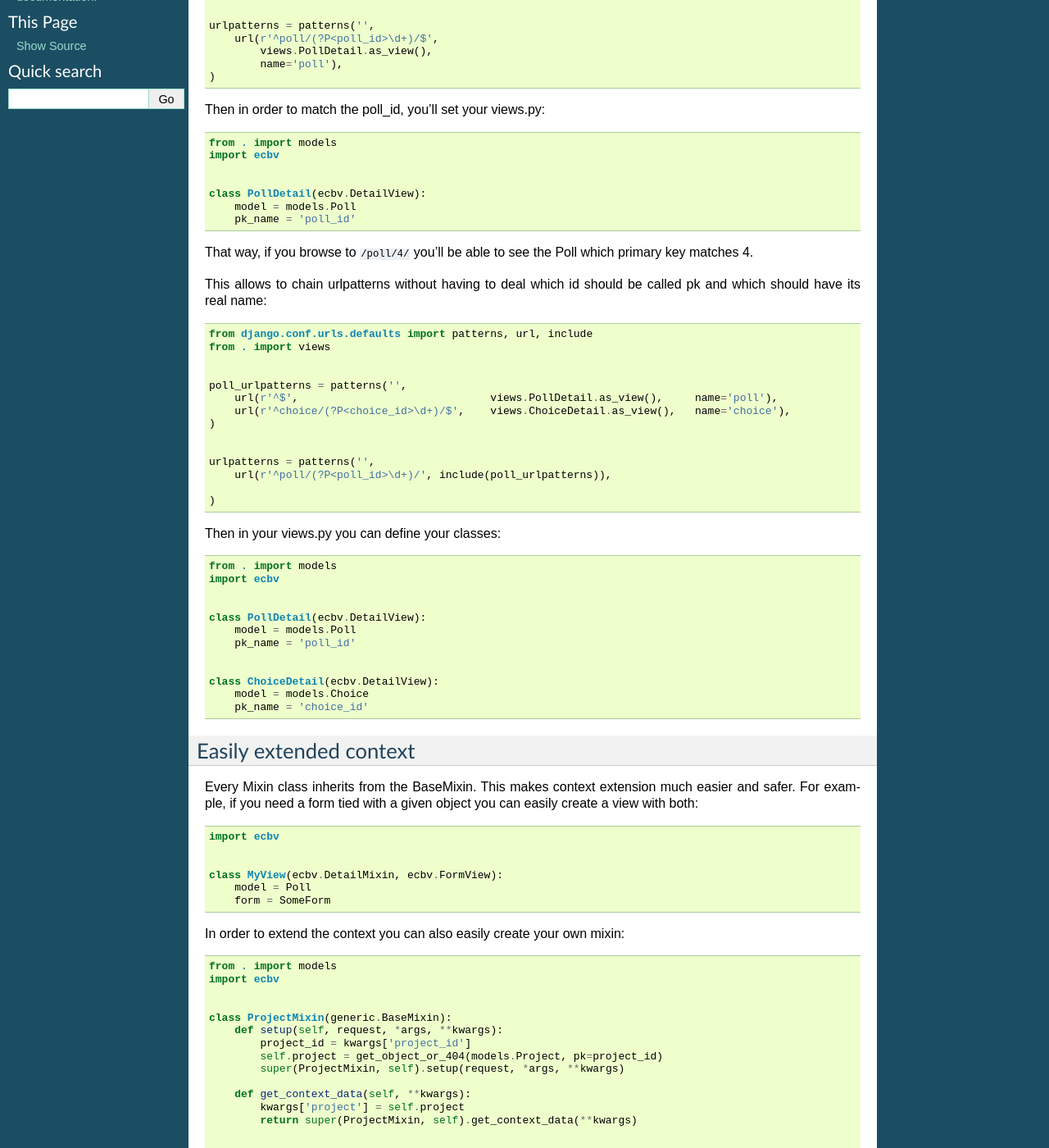
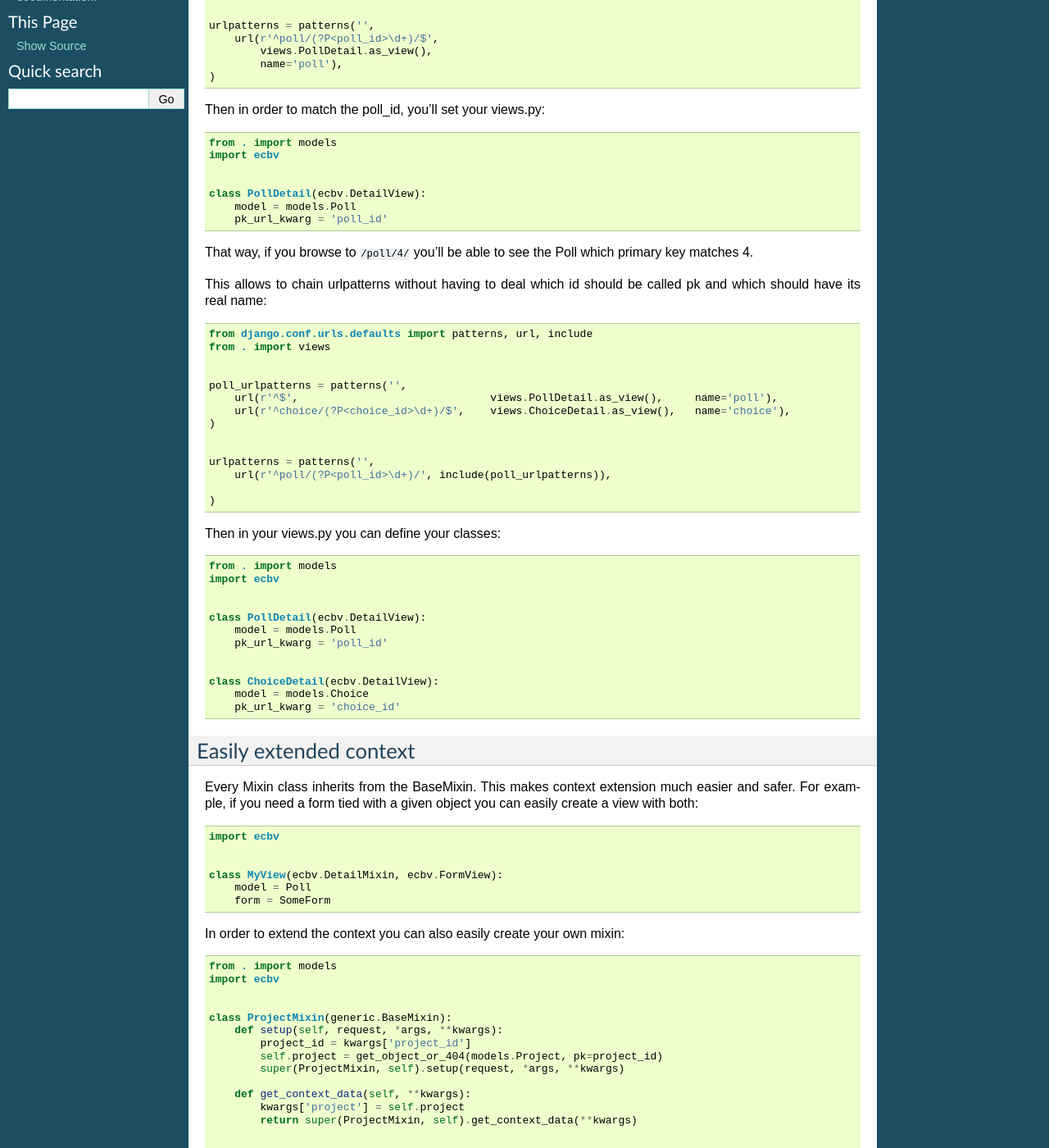
Before and after one commit to linovia/django-extended-generic-views, a Sphinx documentation site: the page built from docs/extra.rst, in a window 1280 px wide and 1400 px high, scrolled down 251 px. Shown: the whole window at 82% size. Built offline with Sphinx 7.4.7, drawn with Linux system fonts in a browser that asks for light colours; some of the changed text lies outside the part shown.

Commit message:
Updated the doc to match the django dev changes.

```diff
--- a/docs/extra.rst
+++ b/docs/extra.rst
@@ -27,7 +27,7 @@ Then in order to match the poll_id, you'll set your views.py::
 
     class PollDetail(ecbv.DetailView):
         model = models.Poll
-        pk_name = 'poll_id'
+        pk_url_kwarg = 'poll_id'
 
 
 That way, if you browse to ``/poll/4/`` you'll be able to see the Poll which
@@ -59,12 +59,12 @@ Then in your views.py you can define your classes::
 
     class PollDetail(ecbv.DetailView):
         model = models.Poll
-        pk_name = 'poll_id'
+        pk_url_kwarg = 'poll_id'
 
 
     class ChoiceDetail(ecbv.DetailView):
         model = models.Choice
-        pk_name = 'choice_id'
+        pk_url_kwarg = 'choice_id'
 
 
 Easily extended context
```
Also changed, not shown: other parts of docs/extra.rst (+3 -2 lines).
